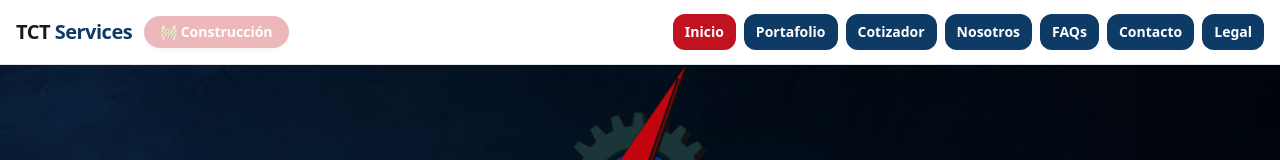
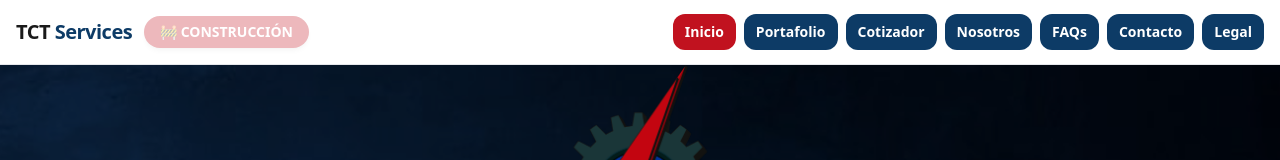
Before and after one commit to eteruel21/tct-portfolio, a React (Vite) app: page / in a window 1280 px wide. Shown: the top 160 px of the page. Built offline with nearby package versions, Linux system fonts and the light colour scheme.

Commit message:
Actualización automática

```diff
--- a/src/App.jsx
+++ b/src/App.jsx
@@ -73,7 +73,7 @@ export default function App() {
                         hover:bg-[#A10E1A] transition relative overflow-hidden
                         animate-pulseLight"
             >
-              🚧 Construcción
+              🚧 CONSTRUCCIÓN
             </NavLink>
           </div>
 
```
Also changed, not shown: 1 other file (tests, documents, lock files or other folders).
